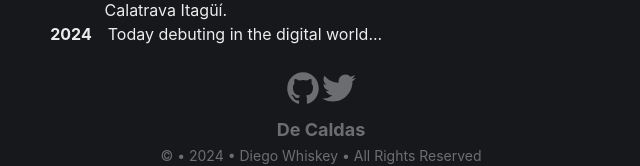
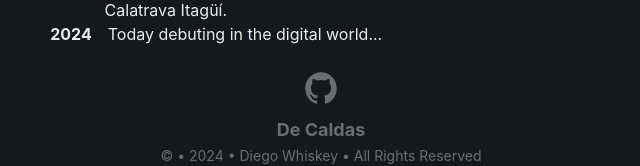
Before and after one commit to deCaldas/home, a Next.js app: page / in a window 1280 px wide. Shown: the part 1018-1184 px from the top of the page, without its empty margins (319-959 px from the left). Built offline with nearby package versions, Linux system fonts and the light colour scheme.

Commit message:
[UPDATED] Better without Twitter

```diff
--- a/components/footer.jsx
+++ b/components/footer.jsx
@@ -20,7 +20,7 @@ const Footer = () => {
             target="_blank"
             rel="noreferrer"
           >
-            <IoLogoTwitter />
+            {/* <IoLogoTwitter /> */}
           </a>
         </div>
       </Heading>
--- a/pages/index.js
+++ b/pages/index.js
@@ -63,9 +63,11 @@ const Home = () => (
           </Box>
         </Box>
       </Box>
+
       <AspectRatio ratio={1.7} my={4}>
         <MatrixRain />
       </AspectRatio>
+
       <Section delay={0.1}>
         <Heading as="h3" variant="section-title">
           Work
```
